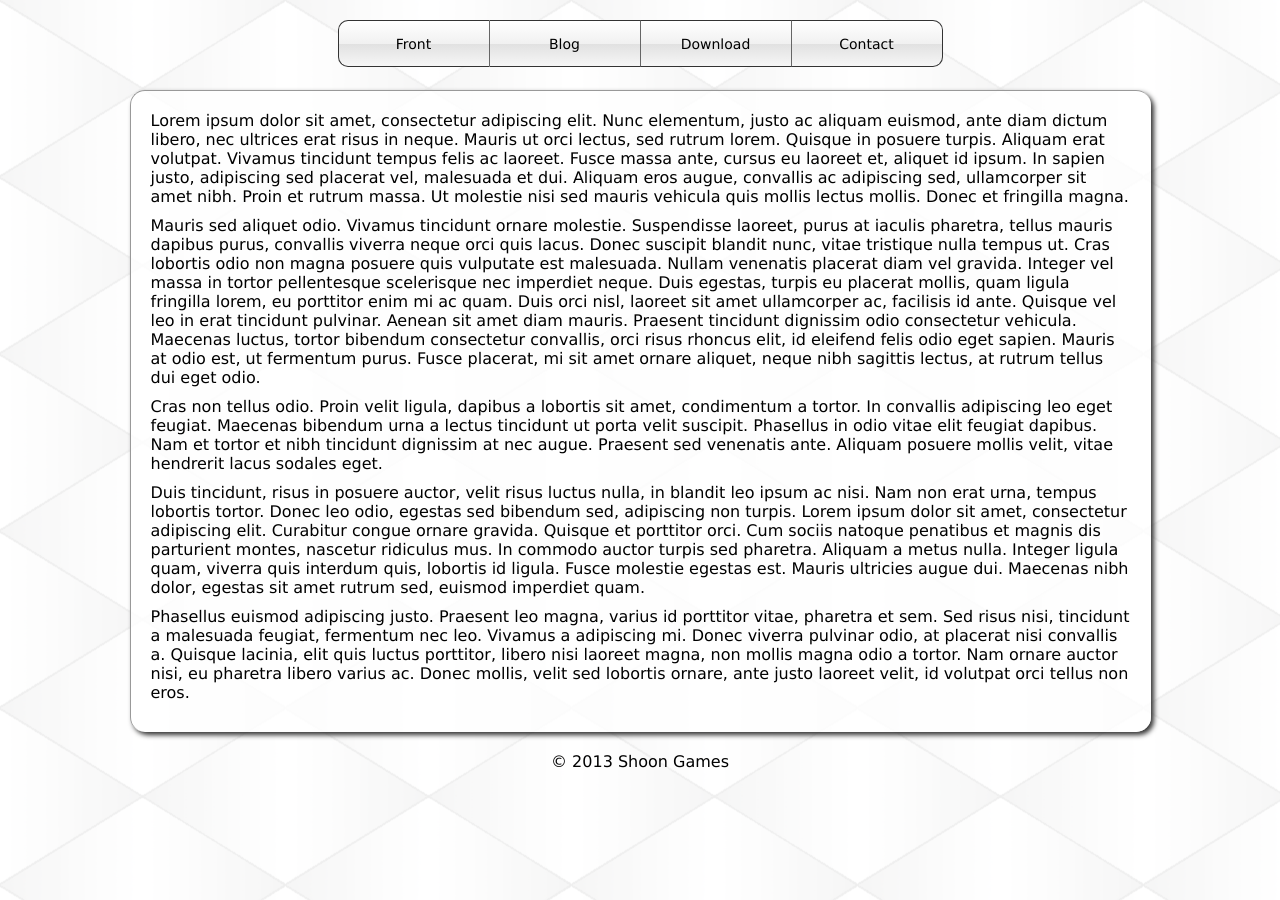
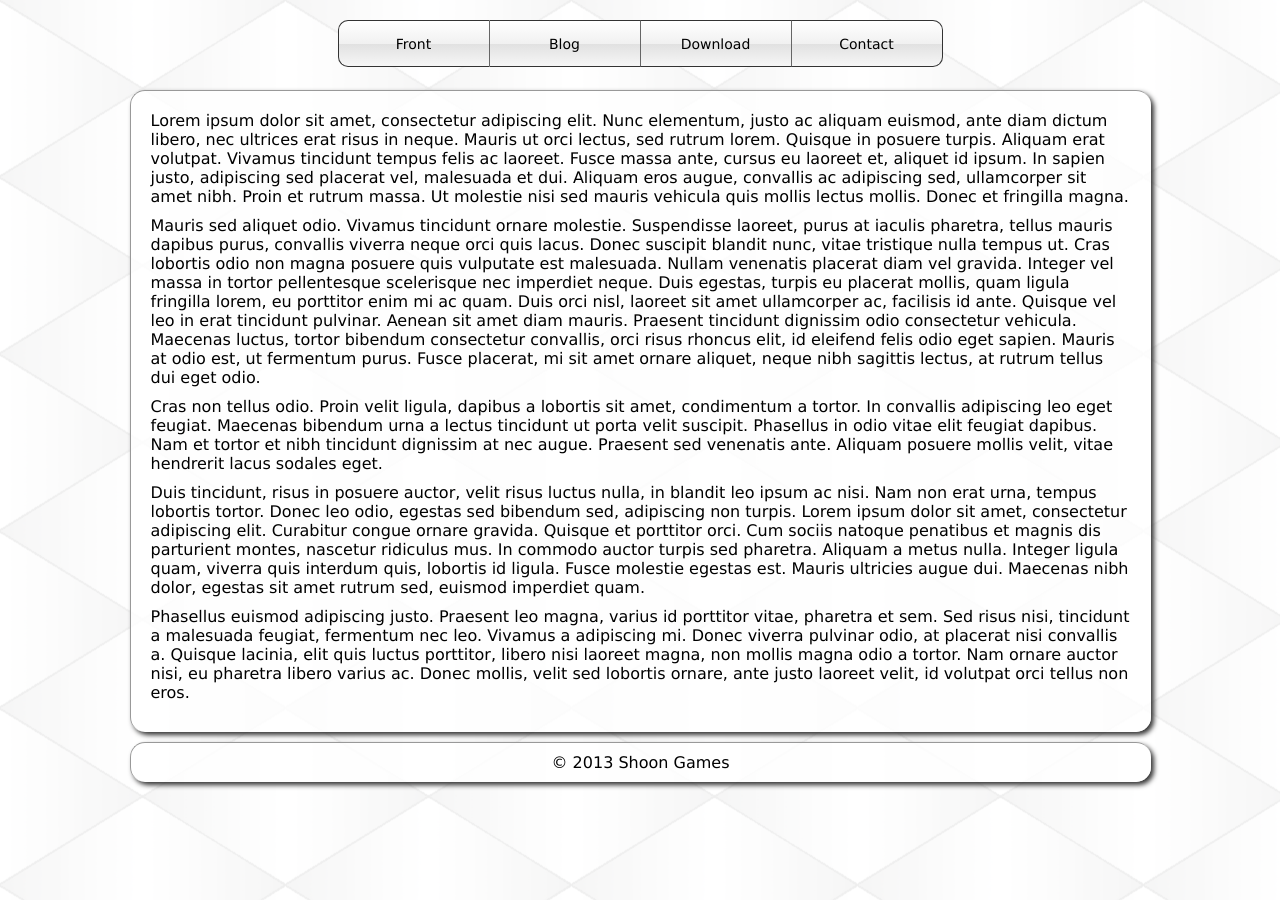
Before and after one commit to TATDK/MomentumWebsite, a Jekyll site: the page built from index.html, in a window 1280 px wide. Built offline with Jekyll 4.4.1, drawn with Linux system fonts in a browser that asks for light colours.

Commit message:
Contentbox for footer

```diff
--- a/stylesheets/stylesheet.css
+++ b/stylesheets/stylesheet.css
@@ -17,7 +17,8 @@ div#header {
     text-align: center;
     height: 50px;
 }
-div#body {
+div#body,
+div#footer {
     background: rgba(255,255,255,0.8);
     border-radius: 15px;
     border-left:thin solid #999999;
@@ -25,6 +26,8 @@ div#body {
     box-shadow: #333333 3px 3px 5px;
 }
 div#footer {
+    margin-top:10px;
+    padding: 10px 20px;
     text-align: center;
 }
 p {
```
